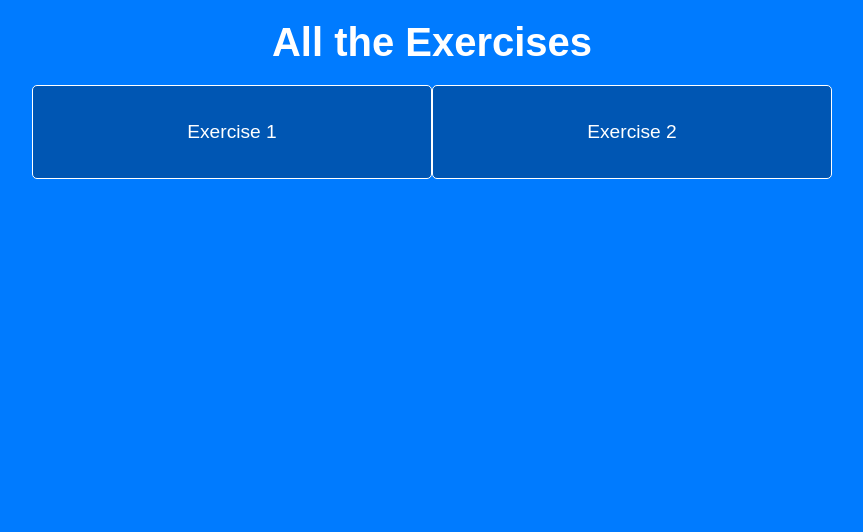
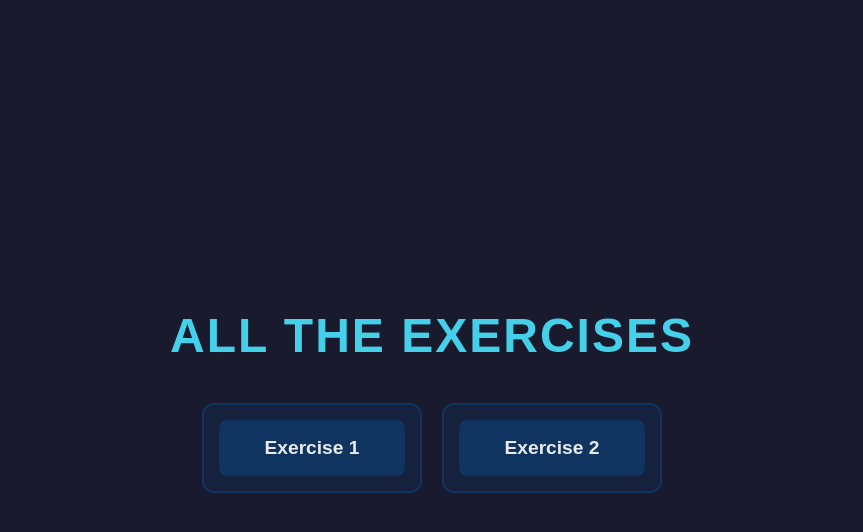
Before and after one commit to SpartanDen/Web-Tech-Lab, a plain HTML site: page index.html in a window 1280 px wide. Shown: the whole page, without its empty margins (208-1071 px from the left). Drawn offline with Linux system fonts and the light colour scheme.

Commit message:
Update index.html

```diff
--- a/index.html
+++ b/index.html
@@ -1,13 +1,11 @@
 <!DOCTYPE html>
 <html lang="en">
+
 <head>
-    <!-- Meta tags for character set, viewport settings, and compatibility -->
     <meta charset="UTF-8">
     <meta name="viewport" content="width=device-width, initial-scale=1.0">
     <meta http-equiv="X-UA-Compatible" content="ie=edge">
-    <!-- Page title -->
-    <title>Home Page</title>
-    <!-- Internal CSS for styling -->
+    <title>All the Exercises</title>
     <style>
         /* Basic Reset */
         * {
@@ -18,80 +16,69 @@
 
         /* Body Styles */
         body {
-            font-family: Arial, sans-serif;
-            background-color: #007bff; /* Blue background */
-            color: #fff;
-            text-align: center;
+            font-family: 'Montserrat', sans-serif;
+            background-color: #1a1a2e;
+            color: #eaeaea;
+            display: flex;
+            flex-direction: column;
+            align-items: center;
+            justify-content: center;
+            min-height: 100vh;
             padding: 20px;
         }
 
         /* Heading Styles */
         h1 {
-            font-size: 2.5em;
-            margin-bottom: 20px;
+            font-size: 3em;
+            color: #45d0e9;
+            margin-bottom: 40px;
+            text-transform: uppercase;
+            letter-spacing: 2px;
         }
 
-        /* Container Styles */
+        /* Card Container */
         .container {
-            max-width: 800px;
-            margin: 0 auto;
+            display: flex;
+            gap: 20px;
+            flex-wrap: wrap;
+            justify-content: center;
         }
 
-        /* Table-like Layout Styles */
-        .table {
-            display: table;
-            width: 100%;
-            margin: 0 auto;
-            border-collapse: separate;
-            border-spacing: 0;
+        /* Card Styles */
+        .card {
+            background-color: #16213e;
+            padding: 15px;
+            border-radius: 12px;
+            width: 220px;
+            text-align: center;
+            border: 2px solid #0f3460;
         }
 
-        .table-row {
-            display: table-row;
-        }
-
-        .table-cell {
-            display: table-cell;
-            padding: 20px;
-            border: 1px solid #fff;
-            border-radius: 5px;
-            background-color: #0056b3; /* Darker blue for table cells */
-            margin: 10px 0;
-        }
-
-        .table-cell a {
+        /* Link Styles */
+        .card a {
             text-decoration: none;
-            color: #fff;
+            color: #eaeaea;
             font-size: 1.2em;
+            font-weight: bold;
             display: block;
             padding: 15px;
-            border-radius: 5px;
-            transition: background-color 0.3s ease;
-        }
-
-        /*.table-cell a:hover {
-            background-color: #003d7a;  Even darker blue on hover */
+            border-radius: 8px;
+            background-color: #0f3460;
+            border: 2px solid #0f3460;
         }
     </style>
 </head>
+
 <body>
+    <h1>All the Exercises</h1>
     <div class="container">
-        <!-- Main heading of the page -->
-        <h1>All the Exercises</h1>
-
-        <!-- Table-like Layout for Navigation Links -->
-        <div class="table">
-            <div class="table-row">
-                <!-- Link to Exercise 1 -->
-                <div class="table-cell">
-                    <a href="image.html">Exercise 1</a>
-                </div>
-                <!-- Link to Exercise 2 -->
-                <div class="table-cell">
-                    <a href="pg2.html">Exercise 2</a>
-                </div>
-            </div>
+        <div class="card">
+            <a href="pg2.html">Exercise 1</a>
+        </div>
+        <div class="card">
+            <a href="pg3.html">Exercise 2</a>
         </div>
     </div>
 </body>
+
 </html>
```
